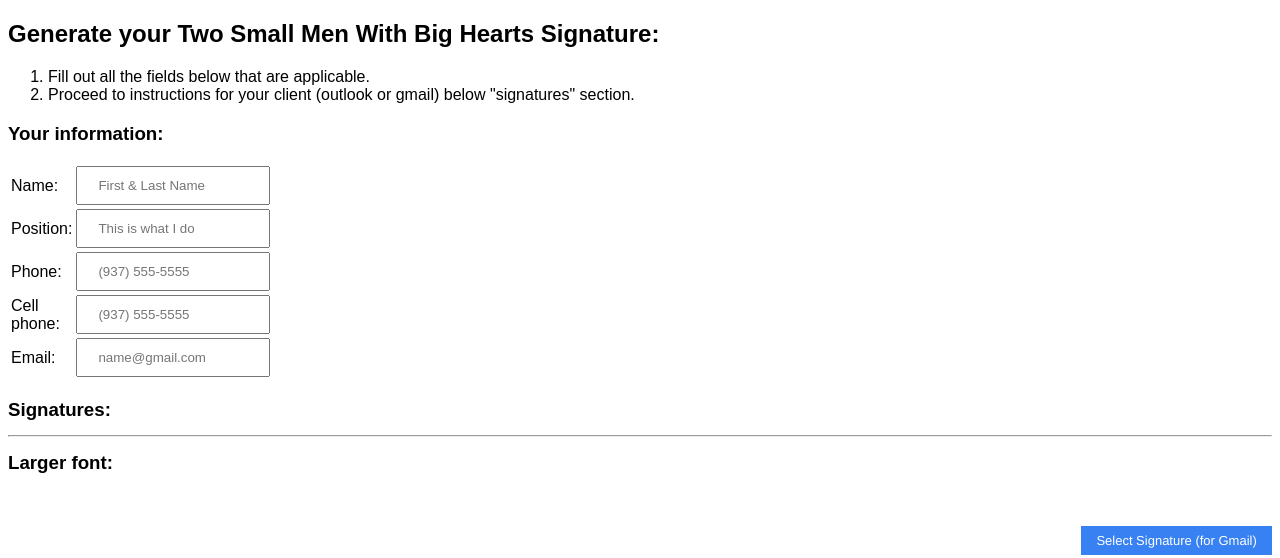
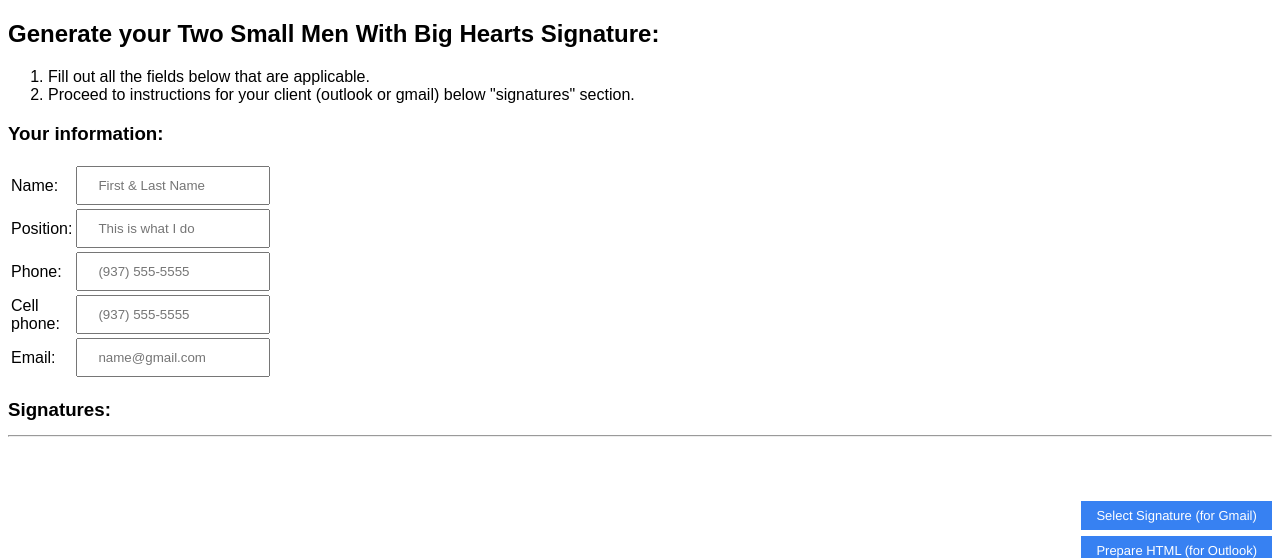
Before and after one commit to twosmallmen/email_sig_gen, a plain HTML site: page index.html in a window 1280 px wide. Shown: the top 558 px of the page. Drawn offline with nearby package versions, Linux system fonts and the light colour scheme.

Commit message:
Update index.html

```diff
--- a/index.html
+++ b/index.html
@@ -65,7 +65,6 @@
     </div>
     <h3>Signatures:</h3>
     <hr>
-    <h3>Larger font:</h3>
     <div class='controls' data-sig='signature_1'>
       <button class='select'>Select Signature (for Gmail)</button>
       <br>
```
